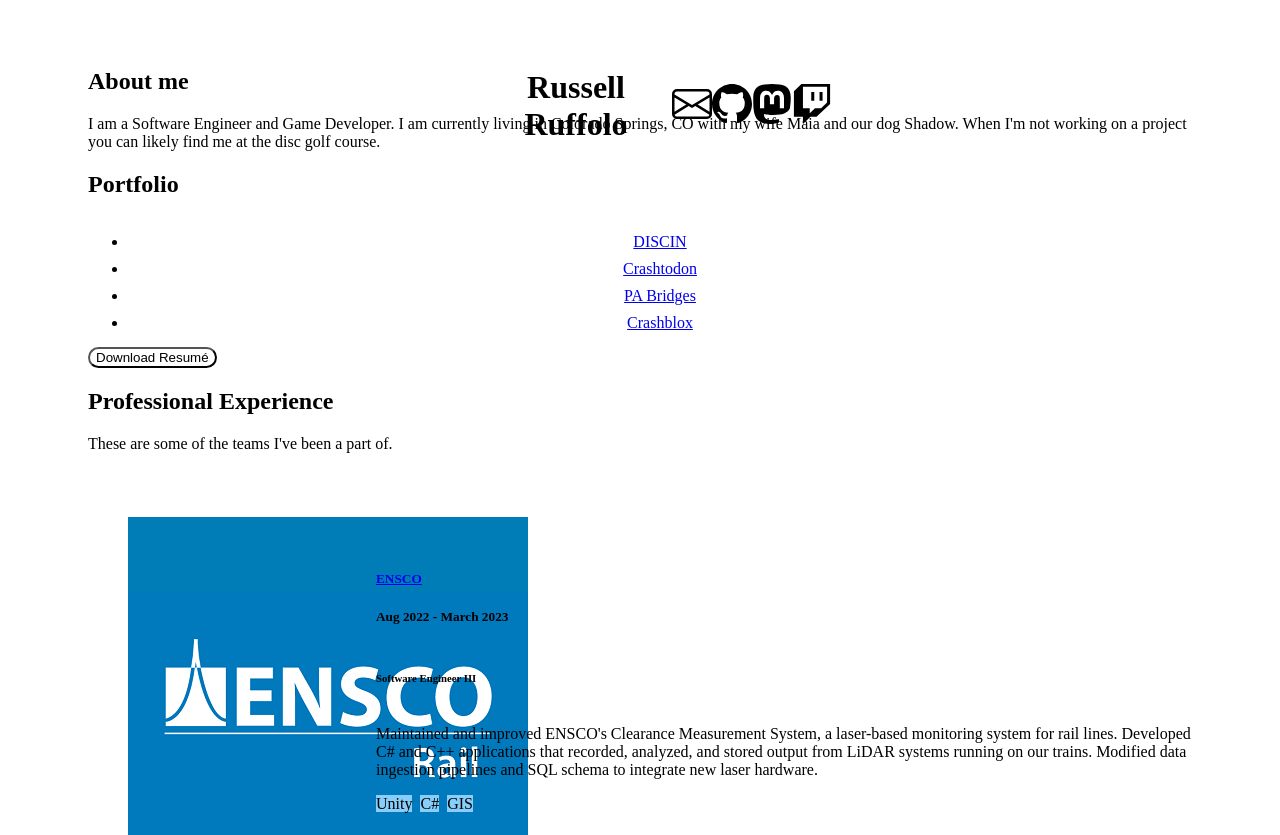
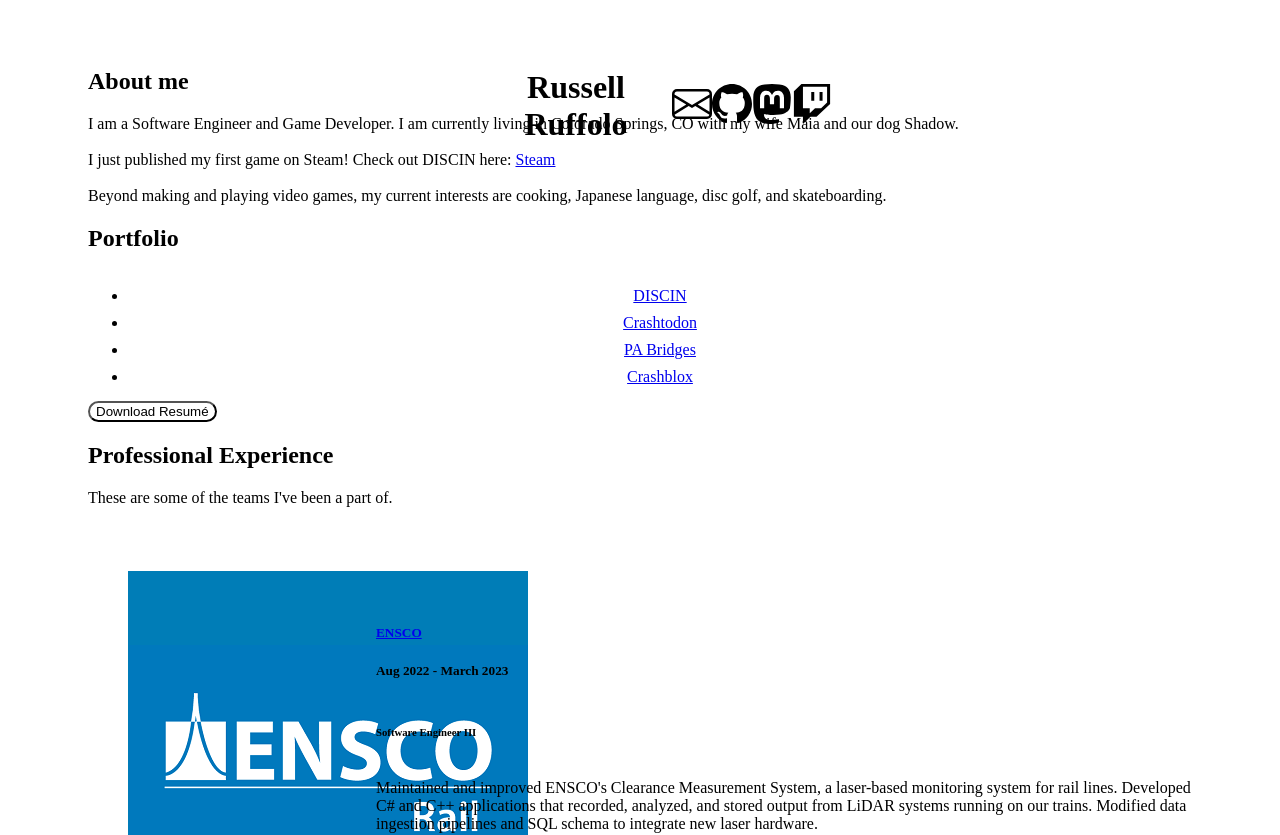
Before and after one commit to RussellRuffolo/PortfolioWebsite, a Next.js app: page / in a window 1280 px wide. Shown: the top 835 px of the page. Built offline with nearby package versions, Linux system fonts and the light colour scheme.

Commit message:
Update content

```diff
--- a/pages/index.jsx
+++ b/pages/index.jsx
@@ -42,10 +42,14 @@
       <Layout home>
         <Section title="About me" className="section-1">
           <p>
+
             I am a Software Engineer and Game Developer. I am currently living
-            in Colorado Springs, CO with my wife Maia and our dog Shadow. When
-            I'm not working on a project you can likely find me at the disc golf
-            course.
+            in Colorado Springs, CO with my wife Maia and our dog Shadow.<br /><br />
+
+            I just published my first game on Steam! Check out DISCIN here: <a href="https://store.steampowered.com/app/2816270/DISCIN/">Steam</a> <br /><br />
+
+            Beyond making and playing video games, my current interests are cooking, Japanese language, disc golf, and skateboarding.
+
           </p>
         </Section>
         <Section title="Portfolio" className="section-2">
--- a/pages/portfolio/discin.js
+++ b/pages/portfolio/discin.js
@@ -23,7 +23,7 @@
             </div>
             <h4><a target="_blank" href="https://discinvr.com/">→ Website</a></h4>
             <br/>
-            <p>DISCIN is a virtual reality disc golf game developed with Unity for the Meta Quest. To build a complete VR game from the ground up, I took on many projects. I built/implemented a custom physically simulated disc flight model using existing scientific literature and a differential equation solver library. I also built our UI/UX and gameplay loop. Graphical peformance is an important bottleneck in VR, so I implemented my own foliage shader and billboarding system for our trees. This project has been an amazing learning experience, and I am very excited to finally release DISCIN. It is currently available in Alpha distribution through the Meta Quest App Lab.</p>
+            <p>DISCIN is a virtual reality disc golf game developed with Unity fand OpenXR. To build a complete VR game from the ground up, I took on many projects. I built/implemented a custom physically simulated disc flight model using existing scientific literature and a differential equation solver library. I also built our UI/UX and gameplay loop. Graphical peformance is an important bottleneck in VR, so I implemented my own foliage shader and billboarding system for our trees. This project has been an amazing learning experience, and I am very excited to finally release DISCIN. It is currently available as a Playtest on <a href="https://store.steampowered.com/app/2816270/DISCIN/">Steam</a>.</p>
           </div>
           <div className={utilStyles.center} style={{width: '50%'}}>
                 <Image alt="DISCIN Cover Art" src="/discin.png" width={300} height={200} layout="responsive" objectFit="contain"/>
```
